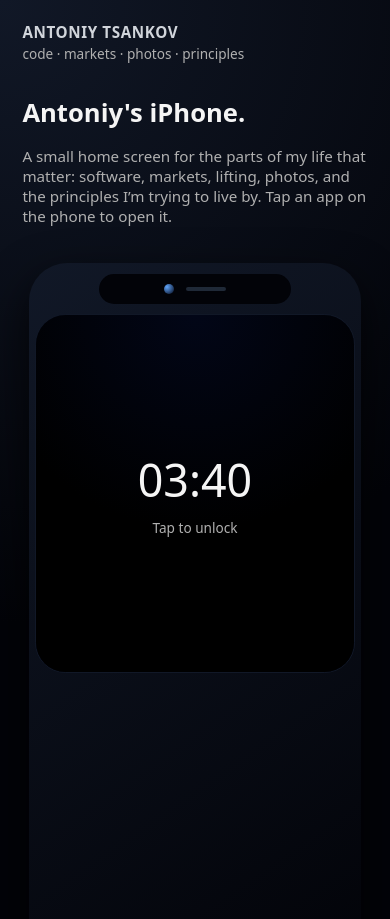
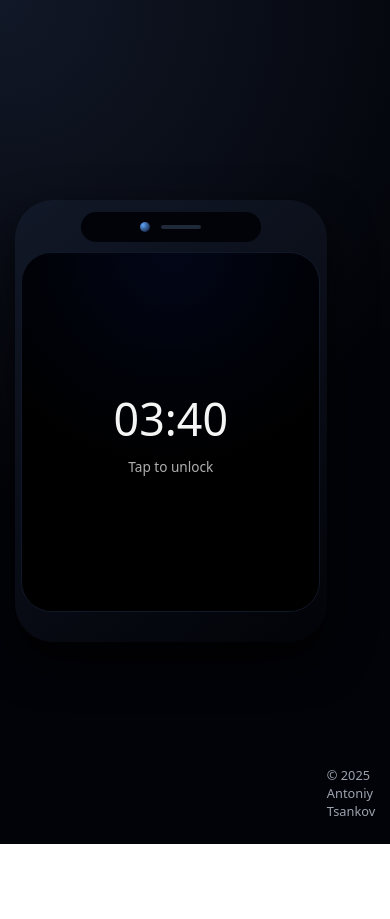
Before and after one commit to tonicankov/antoniytsankov, a plain HTML site: page index.html in a window 390 px wide. Shown: the top 919 px of the page. After the commit the page ends 844 px from the top, so only its background shows below. Drawn offline with Linux system fonts and the light colour scheme.

Commit message:
Center phone and remove extra text

```diff
--- a/index.html
+++ b/index.html
@@ -8,20 +8,9 @@
 </head>
 <body>
   <div class="page-shell">
-    <header class="top-header">
-      <div class="name">Antoniy Tsankov</div>
-      <div class="tagline">code · markets · photos · principles</div>
-    </header>
 
     <main class="main-layout">
-      <section class="left-text">
-        <h1>Antoniy's iPhone.</h1>
-        <p>
-          A small home screen for the parts of my life that matter:
-          software, markets, lifting, photos, and the principles I’m trying to live by.
-          Tap an app on the phone to open it.
-        </p>
-      </section>
+
 
       <section class="phone-wrapper">
         <div class="phone">
--- a/style.css
+++ b/style.css
@@ -33,13 +33,12 @@ body {
 }
 
 .page-shell {
-  max-width: 1100px;
-  margin: 0 auto;
-  padding: 1.8rem 1.4rem 2.2rem;
+  width: 100%;
+  min-height: 100vh;
+  padding: 1.5rem;
   display: flex;
-  flex-direction: column;
-  gap: 2rem;
-  width: 100%;
+  justify-content: center;
+  align-items: center;
 }
 
 .top-header {
@@ -62,11 +61,11 @@ body {
 }
 
 .main-layout {
-  display: grid;
-  grid-template-columns: minmax(0, 1.2fr) minmax(0, 1fr);
-  gap: 3rem;
+  display: flex;
+  justify-content: center;
   align-items: center;
 }
+
 
 .left-text h1 {
   font-size: 2.1rem;
@@ -88,11 +87,10 @@ body {
 }
 
 .phone {
-  width: min(360px, 85vw);
-  aspect-ratio: 9 / 19.5;        /* <- new: tall rectangle like a phone  */
+  width: min(330px, 80vw);              /* a bit narrower so it doesn’t go off screen */
   background: linear-gradient(145deg, #111827, #020308);
   border-radius: 2.4rem;
-  padding: 0.35rem;
+  padding: 0.4rem;
   box-shadow: var(--shadow-phone);
   position: relative;
   display: flex;
@@ -135,6 +133,7 @@ body {
   gap: 0.7rem;
   position: relative;
   overflow: hidden;
+  flex: 1;
 }
 
 .status-bar {
```
